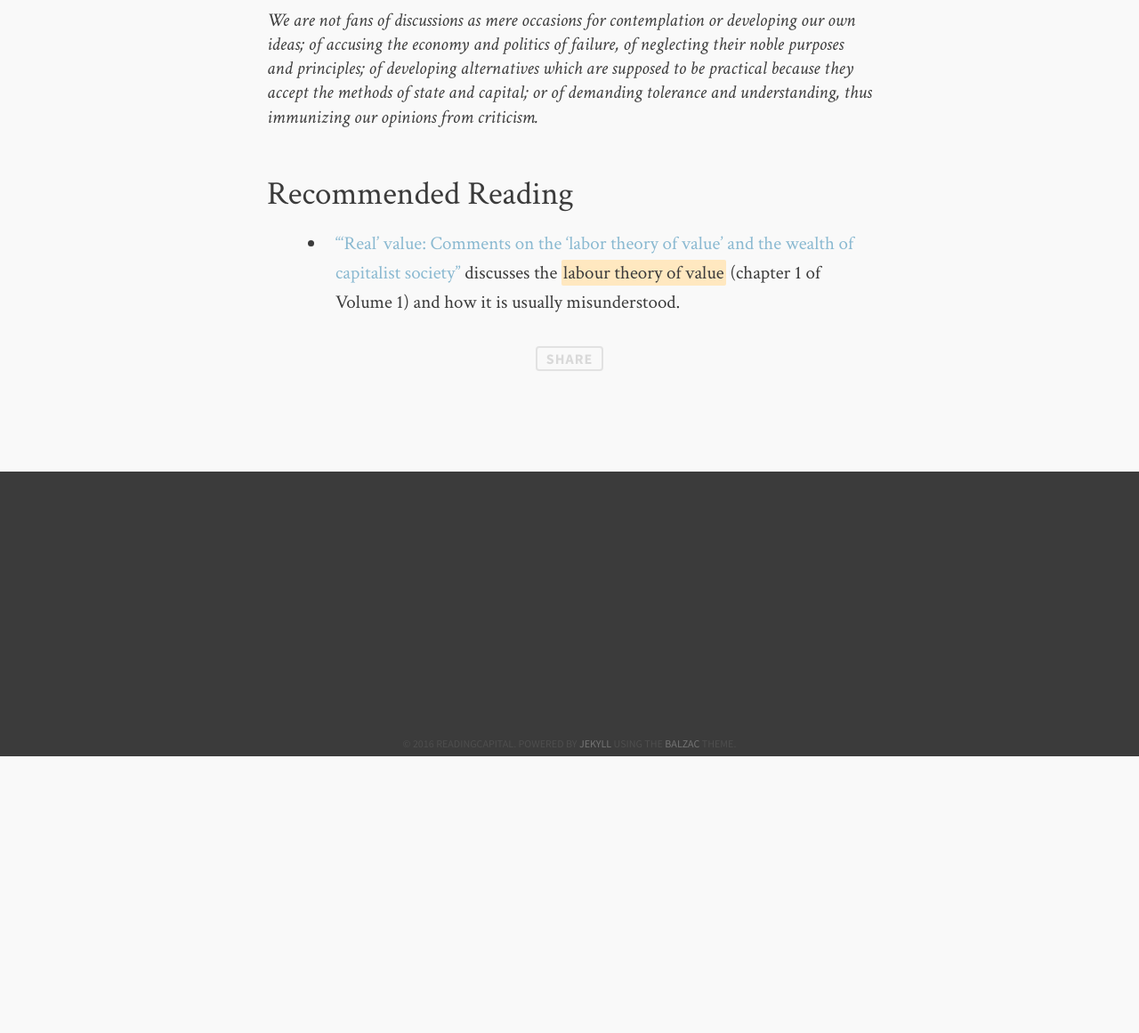
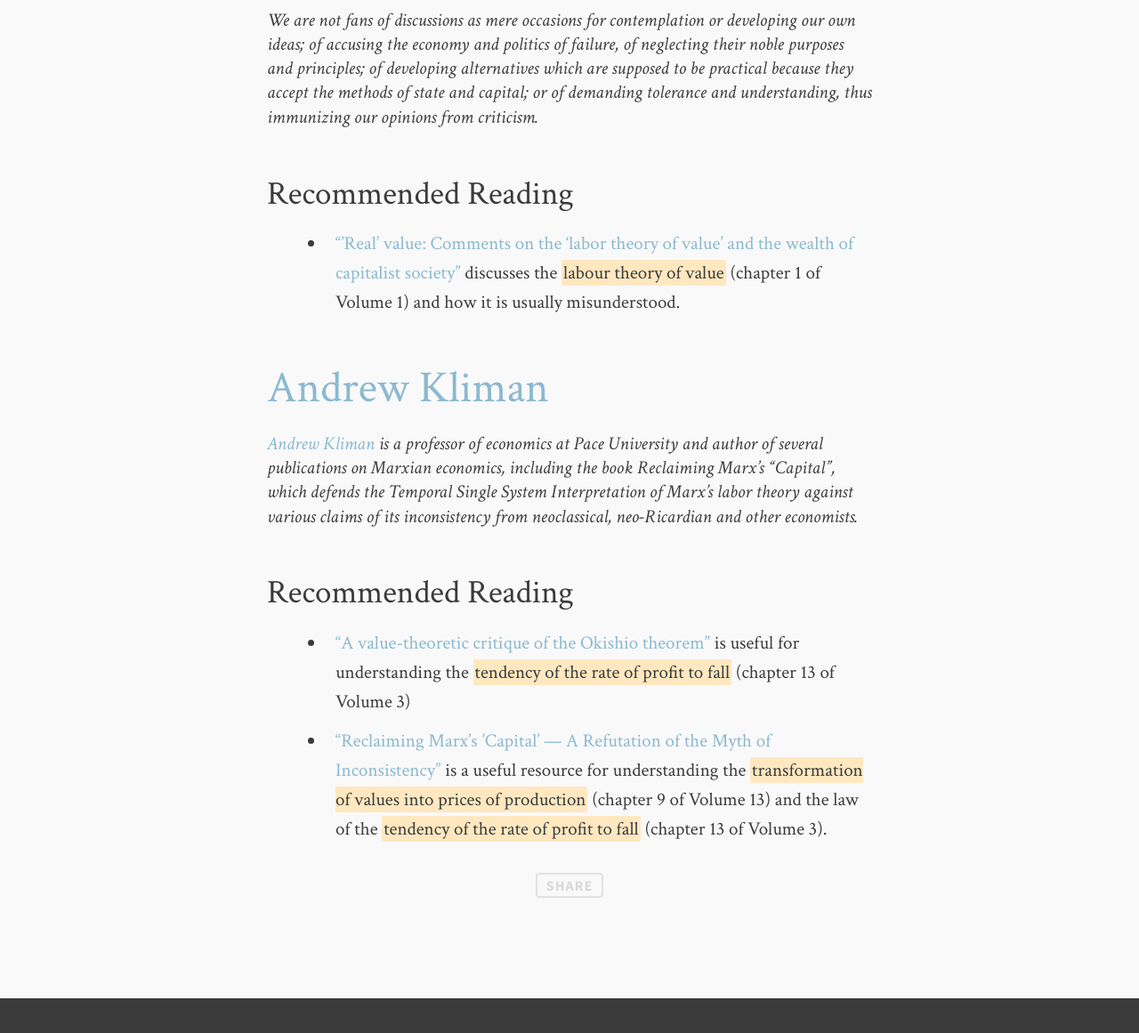
Before and after one commit to readingcapital/readingcapital.github.io, a Jekyll site: the page built from resources.md, in a window 1280 px wide and 1400 px high, scrolled down 3436 px. Shown: the top 1161 px of the window at 89% size. Built offline with Jekyll 4.4.1, drawn with Linux system fonts in a browser that asks for light colours; comment, search, counter and statistics services are not loaded; before the commit the page ends 4286 px from its top, so only the background shows below that.

Commit message:
add Andrew Kliman resources

```diff
--- a/resources.md
+++ b/resources.md
@@ -66,4 +66,13 @@
 
 ### Recommended Reading ###
 
- * ["'Real' value: Comments on the 'labor theory of value' and the wealth of capitalist society"](http://www.ruthlesscriticism.com/realvalue.htm) discusses the *labour theory of value* (chapter&nbsp;1 of Volume&nbsp;1) and how it is usually misunderstood.
+* [“’Real’ value: Comments on the 'labor theory of value' and the wealth of capitalist society”](http://www.ruthlesscriticism.com/realvalue.htm) discusses the *labour theory of value* (chapter 1 of Volume&nbsp;1) and how it is usually misunderstood.
+
+## [Andrew Kliman](http://akliman.squarespace.com/) ##
+
+> [Andrew Kliman](https://en.wikipedia.org/wiki/Andrew_Kliman) is a professor of economics at Pace University and author of several publications on Marxian economics, including the book Reclaiming Marx’s “Capital”, which defends the Temporal Single System Interpretation of Marx's labor theory against various claims of its inconsistency from neoclassical, neo-Ricardian and other economists.
+
+### Recommended Reading ###
+
+* [“A value-theoretic critique of the Okishio theorem”](http://akliman.squarespace.com/writings/VTCOT.doc) is useful for understanding the *tendency of the rate of profit to fall* (chapter 13 of Volume&nbsp;3)
+* [“Reclaiming Marx's ’Capital’ — A Refutation of the Myth of Inconsistency” ](http://akliman.squarespace.com/reclaiming/) is a useful resource for understanding the *transformation of values into prices of production* (chapter&nbsp;9 of Volume&nbsp;13) and the law of the *tendency of the rate of profit to fall* (chapter&nbsp;13 of Volume&nbsp;3).
```
